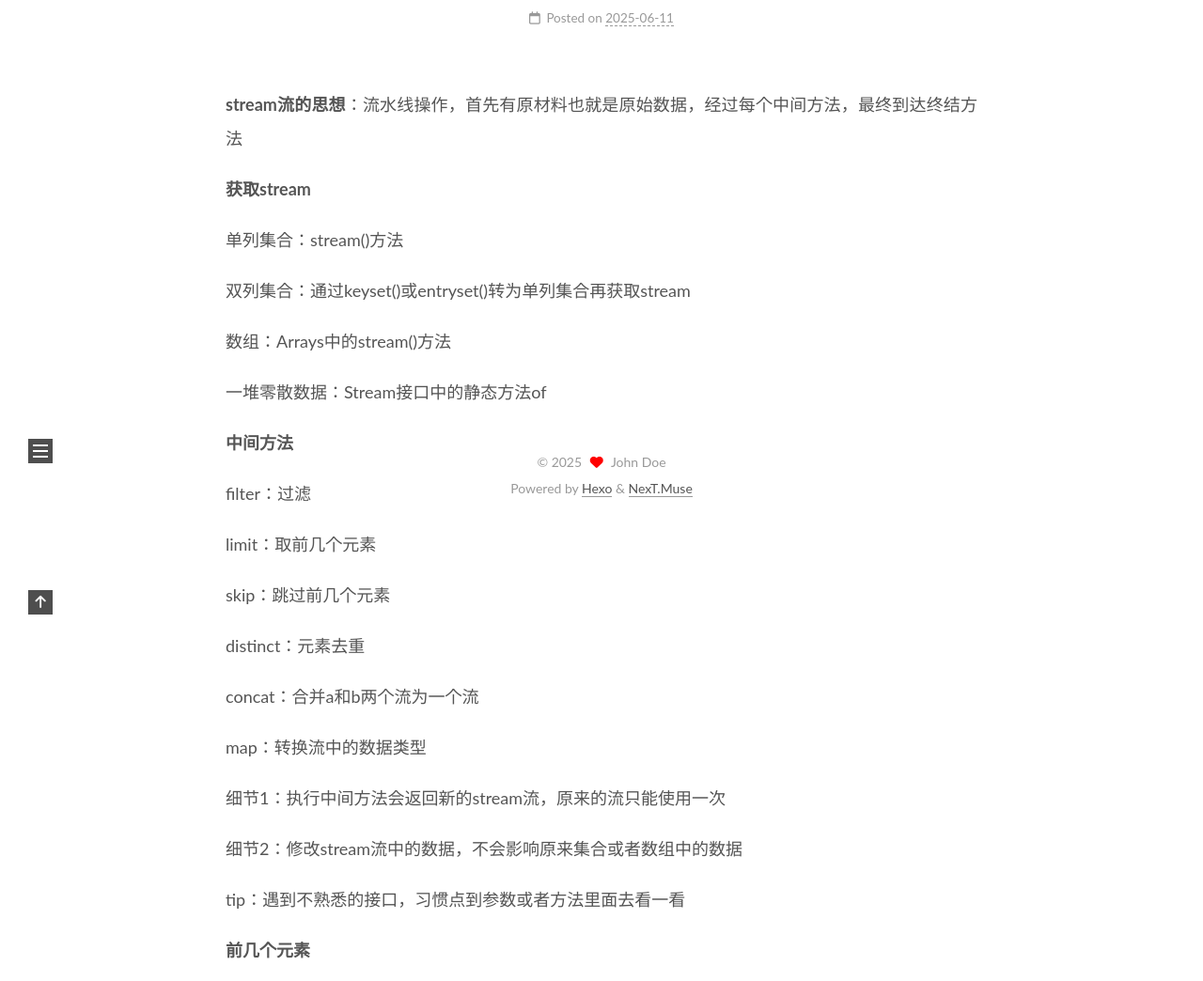
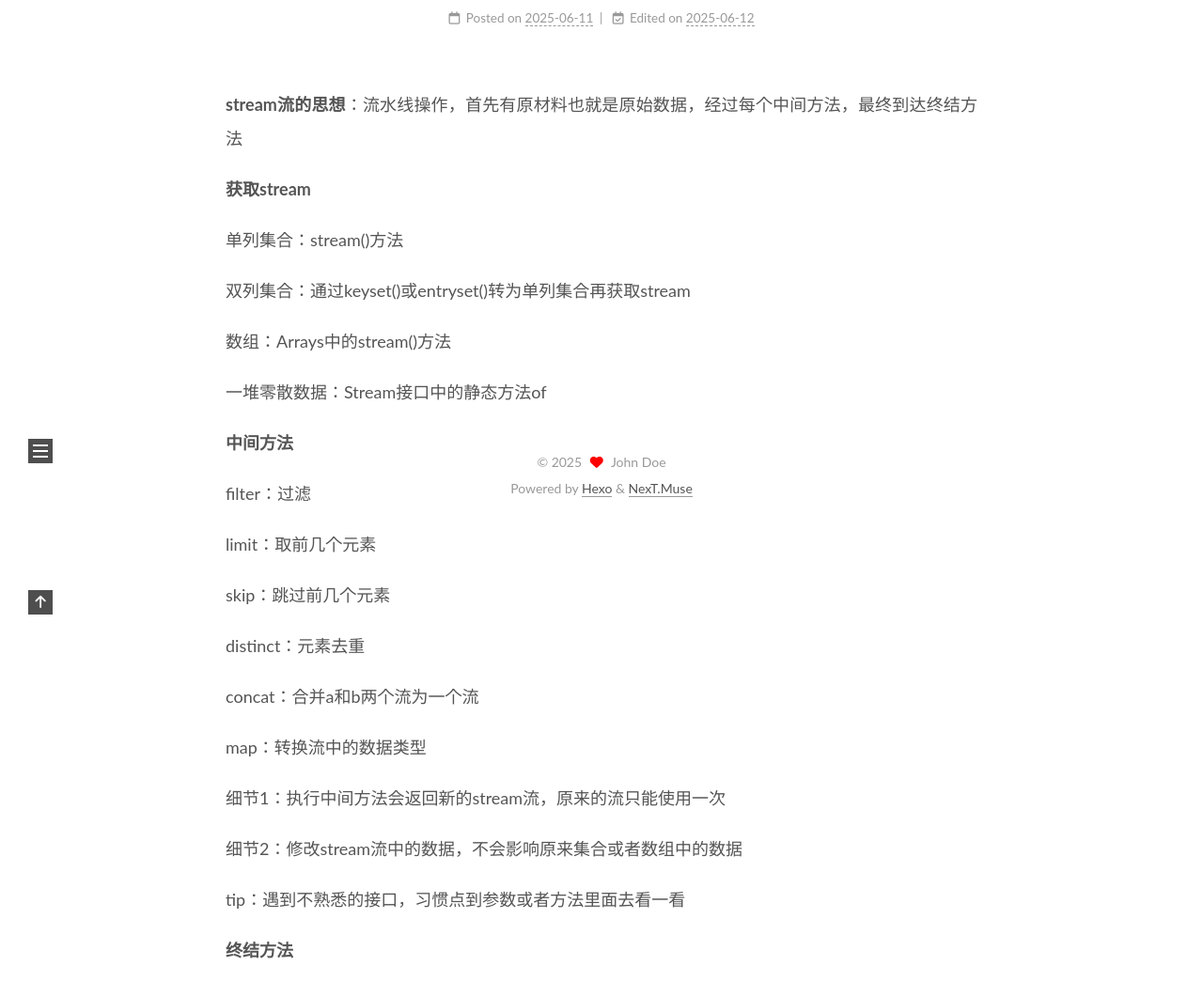
Before and after one commit to ChunFengYuGuoKe/ChunFengYuGuoKe.github.io, a plain HTML site: page 2025/06/11/stream流/index.html in a window 1280 px wide. Shown: the part 246-1290 px from the top of the page at 94% size. Drawn offline with nearby package versions, Linux system fonts and the light colour scheme.

Commit message:
Site updated: 2025-06-12 09:48:09

```diff
--- a/2025/06/11/stream流/index.html
+++ b/2025/06/11/stream流/index.html
@@ -27,7 +27,7 @@
 <meta property="og:description" content="stream流的思想：流水线操作，首先有原材料也就是原始数据，经过每个中间方法，最终到达终结方法 获取stream 单列集合：stream()方法 双列集合：通过keyset()或entryset()转为单列集合再获取stream 数组：Arrays中的stream()方法 一堆零散数据：Stream接口中的静态方法of 中间方法 filter：过滤 limit：取前几个元素 skip：跳过前几个">
 <meta property="og:locale" content="en_US">
 <meta property="article:published_time" content="2025-06-11T14:35:47.000Z">
-<meta property="article:modified_time" content="2025-06-11T14:59:28.281Z">
+<meta property="article:modified_time" content="2025-06-12T01:47:57.272Z">
 <meta property="article:author" content="John Doe">
 <meta property="article:tag" content="java基础">
 <meta name="twitter:card" content="summary">
@@ -198,8 +198,14 @@
       </span>
       <span class="post-meta-item-text">Posted on</span>
 
-
-      <time title="Created: 2025-06-11 22:35:47 / Modified: 22:59:28" itemprop="dateCreated datePublished" datetime="2025-06-11T22:35:47+08:00">2025-06-11</time>
+      <time title="Created: 2025-06-11 22:35:47" itemprop="dateCreated datePublished" datetime="2025-06-11T22:35:47+08:00">2025-06-11</time>
+    </span>
+    <span class="post-meta-item">
+      <span class="post-meta-item-icon">
+        <i class="far fa-calendar-check"></i>
+      </span>
+      <span class="post-meta-item-text">Edited on</span>
+      <time title="Modified: 2025-06-12 09:47:57" itemprop="dateModified" datetime="2025-06-12T09:47:57+08:00">2025-06-12</time>
     </span>
 
 
@@ -227,7 +233,7 @@
 <p>细节1：执行中间方法会返回新的stream流，原来的流只能使用一次</p>
 <p>细节2：修改stream流中的数据，不会影响原来集合或者数组中的数据</p>
 <p>tip：遇到不熟悉的接口，习惯点到参数或者方法里面去看一看</p>
-<p><strong>前几个元素</strong></p>
+<p><strong>终结方法</strong></p>
 <p>foEach：遍历</p>
 <p>count：统计</p>
 <p>toArray：收集流中数据，放到数组中</p>
```
Also changed, not shown: index.html (+9 -3 lines).
